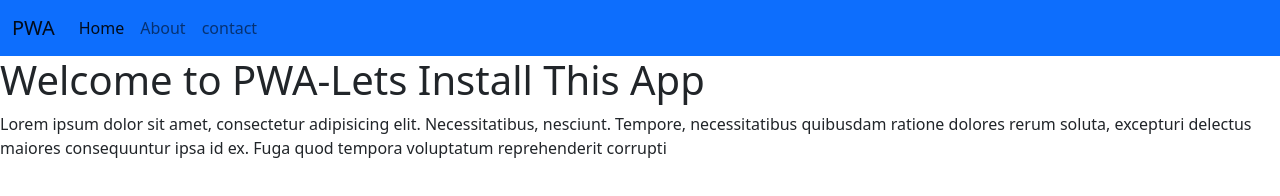
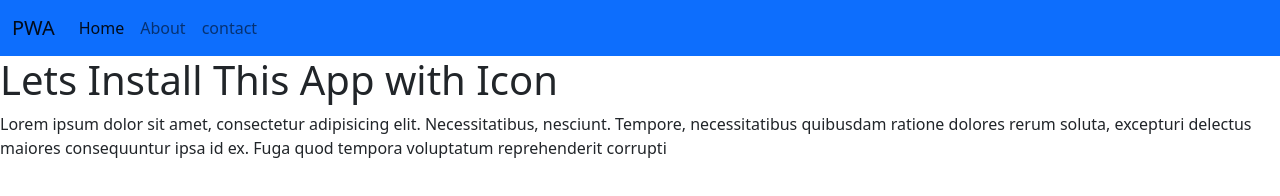
Before and after one commit to umagopinathyadav/PWA, a plain HTML site: page index.html in a window 1280 px wide. Drawn offline with nearby package versions, Linux system fonts and the light colour scheme.

Commit message:
readme.md

```diff
--- a/index.html
+++ b/index.html
@@ -23,7 +23,7 @@
         </div>
       </div>
     </nav>
-  <h1>Welcome to PWA-Lets Install This App </h1>
+  <h1>Lets Install This App with Icon </h1>
   <p>Lorem ipsum dolor sit amet, consectetur adipisicing elit. Necessitatibus, nesciunt. Tempore, necessitatibus quibusdam ratione dolores rerum soluta, excepturi delectus maiores consequuntur ipsa id ex. Fuga quod tempora voluptatum reprehenderit corrupti</p>
     <script src="https://cdn.jsdelivr.net/npm/bootstrap@5.2.0-beta1/dist/js/bootstrap.bundle.min.js" ></script>
   </body>
```
Also changed, not shown: 1 other file.
